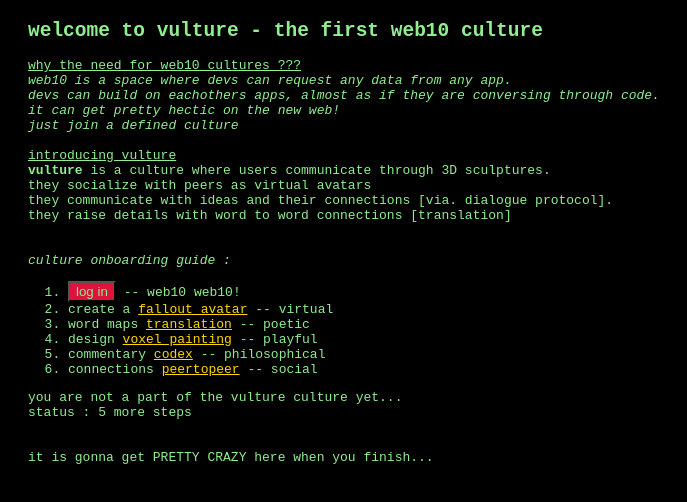
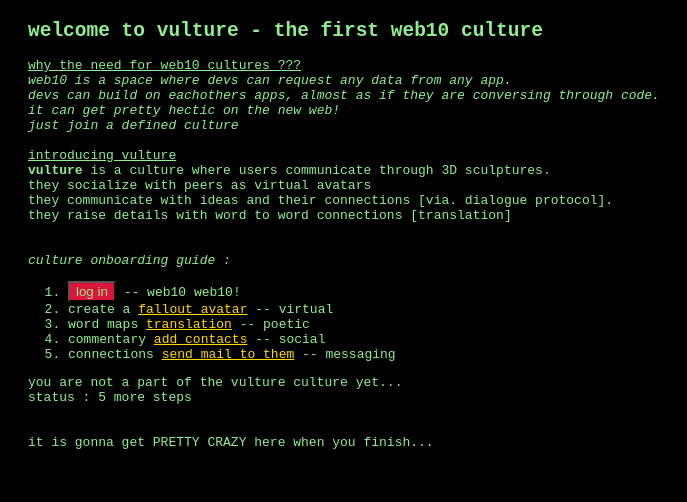
Before and after one commit to jacoby149/vulture, a plain HTML site: page index.html in a window 1280 px wide. Shown: the whole page, without its empty margins (0-687 px from the left). Drawn offline with Linux system fonts and the light colour scheme.

Commit message:
culture simplified

```diff
--- a/index.html
+++ b/index.html
@@ -29,9 +29,8 @@
             <li><button>log in</button> -- web10 web10!</li>
             <li>create a <a href="hee.html">fallout avatar</a> -- virtual </li>
             <li>word maps <a href="tee.html">translation</a> -- poetic</li>
-            <li>design <a href="tee.html">voxel painting</a> -- playful </li>
-            <li>commentary <a href="shmee.html">codex</a> -- philosophical</li>
-            <li>connections <a href="shmee.html">peertopeer</a> -- social</li>
+            <li>commentary <a href="shmee.html">add contacts</a> -- social</li>
+            <li>connections <a href="shmee.html">send mail to them</a> -- messaging</li>
         </ol>
         you are not a part of the vulture culture yet...
         <br>status : 5 more steps
```
